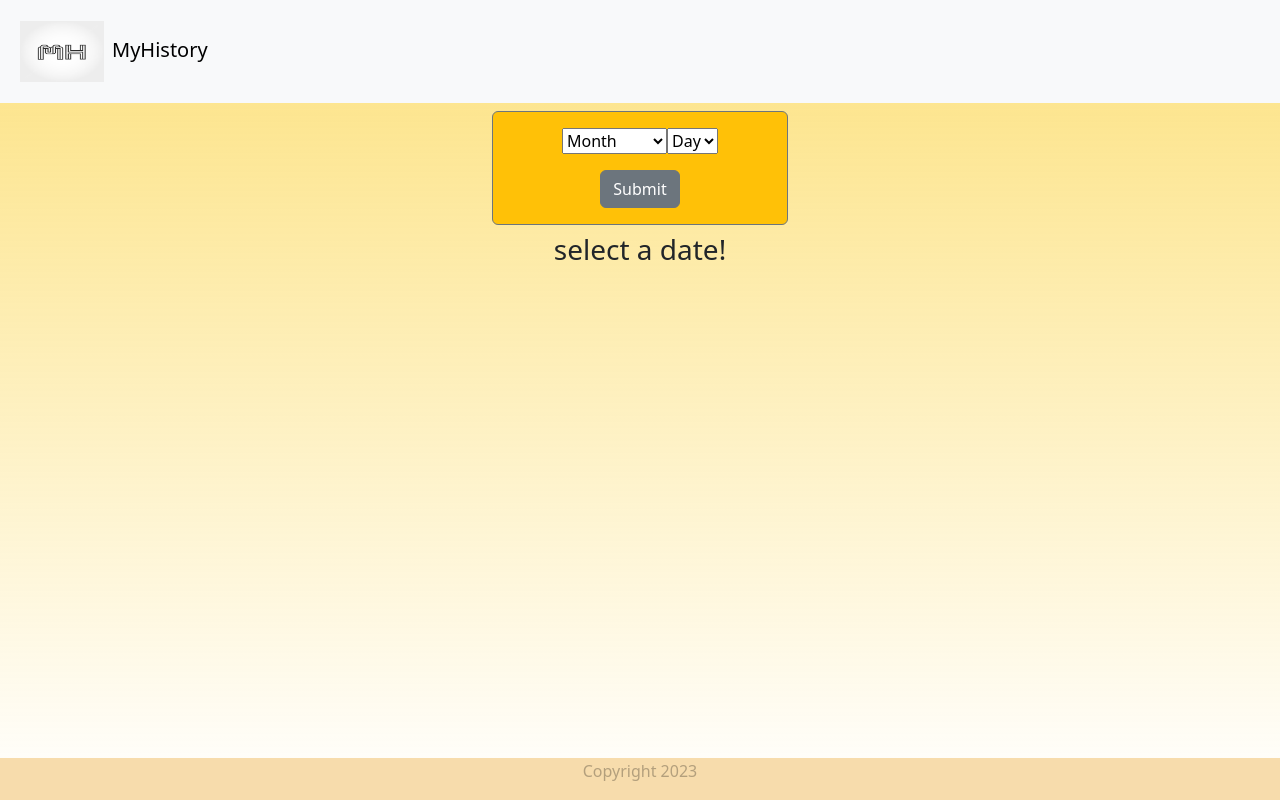
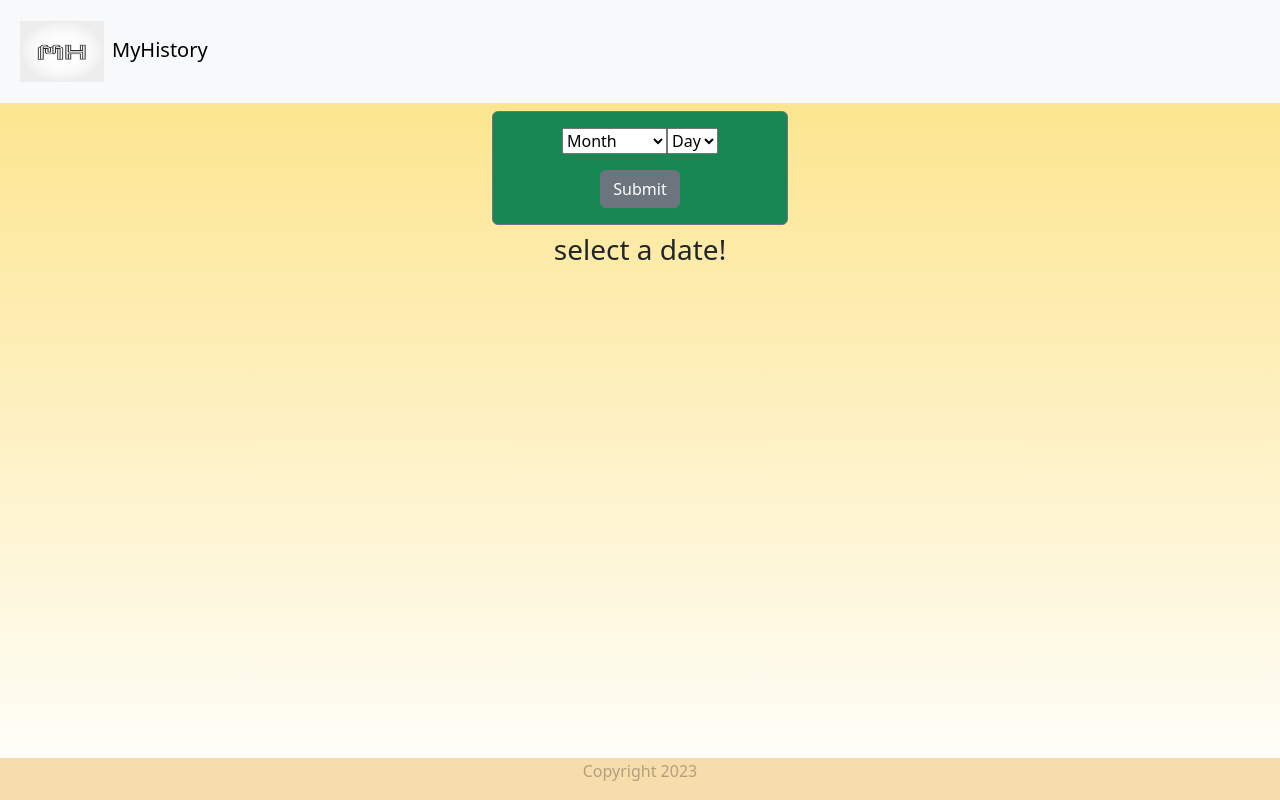
Before and after one commit to aakashmsoni/my_history_frontend, a React (Vite) app: page / in a window 1280 px wide. Built offline with nearby package versions, Linux system fonts and the light colour scheme.

Commit message:
updated DateInput

```diff
--- a/src/DateInput.jsx
+++ b/src/DateInput.jsx
@@ -8,7 +8,7 @@ export function DateInput(props) {
   };
   return (
     <div className="container w-25 mt-2 mb-2">
-      <div className="card text-center text-bg-warning border-secondary">
+      <div className="card text-center text-bg-success border-secondary">
         <div className="card-body">
           <form onSubmit={handleClick}>
             <select name="month" type="number" aria-label="Select month">
```
